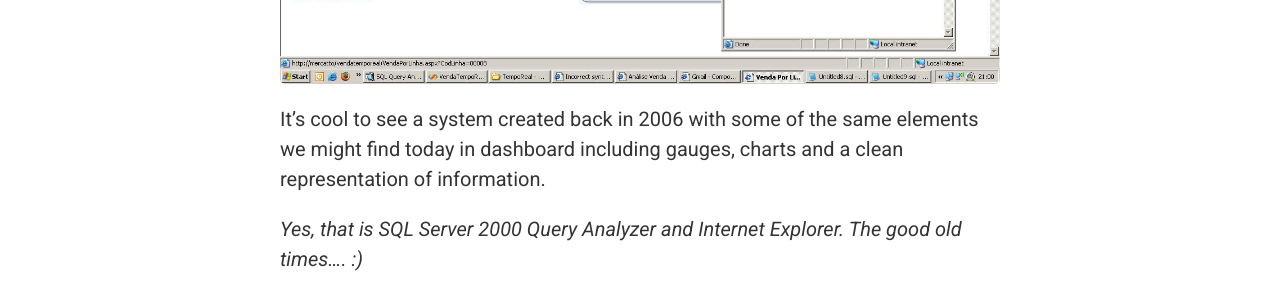
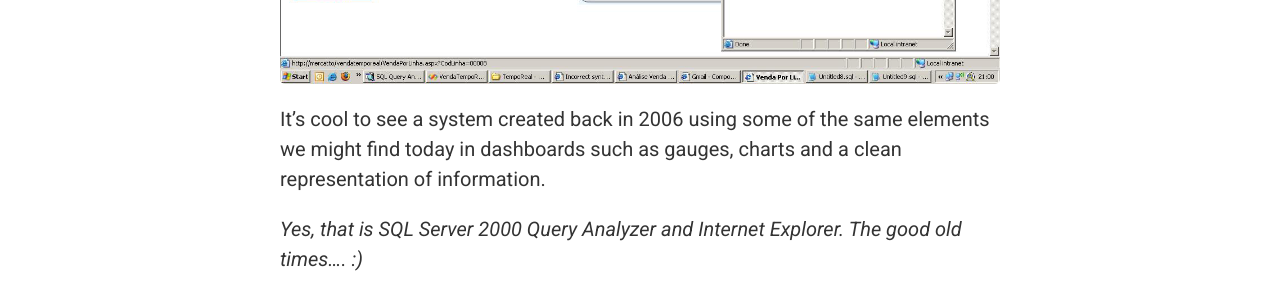
Before and after one commit to flaviotsf/flaviotsf.github.io, a Jekyll site: the page built from _posts/2006-01-01-Realtime-Sales.md, in a window 1280 px wide and 900 px high, scrolled down 538 px. Shown: the part 388-688 px from the top of the window. Built offline with Jekyll 4.4.1, drawn with Linux system fonts in a browser that asks for light colours; nearby versions of some CDN libraries; Markdown is read by kramdown in place of the engine named in the settings.

Commit message:
Update 2006-01-01-Realtime-Sales.md

```diff
--- a/_posts/2006-01-01-Realtime-Sales.md
+++ b/_posts/2006-01-01-Realtime-Sales.md
@@ -14,8 +14,8 @@ Management started to track the performance of the store, sales people and produ
 
 ![Realtime Sales](/public/vtr.png)
 
-It's cool to see a system created back in 2006 with some of the same
-elements we might find today in dashboard including gauges, charts and a clean representation of information.
+It's cool to see a system created back in 2006 using some of the same
+elements we might find today in dashboards such as gauges, charts and a clean representation of information.
 
 *Yes, that is SQL Server 2000 Query Analyzer and Internet Explorer. The good
 old times.... :)*
```
